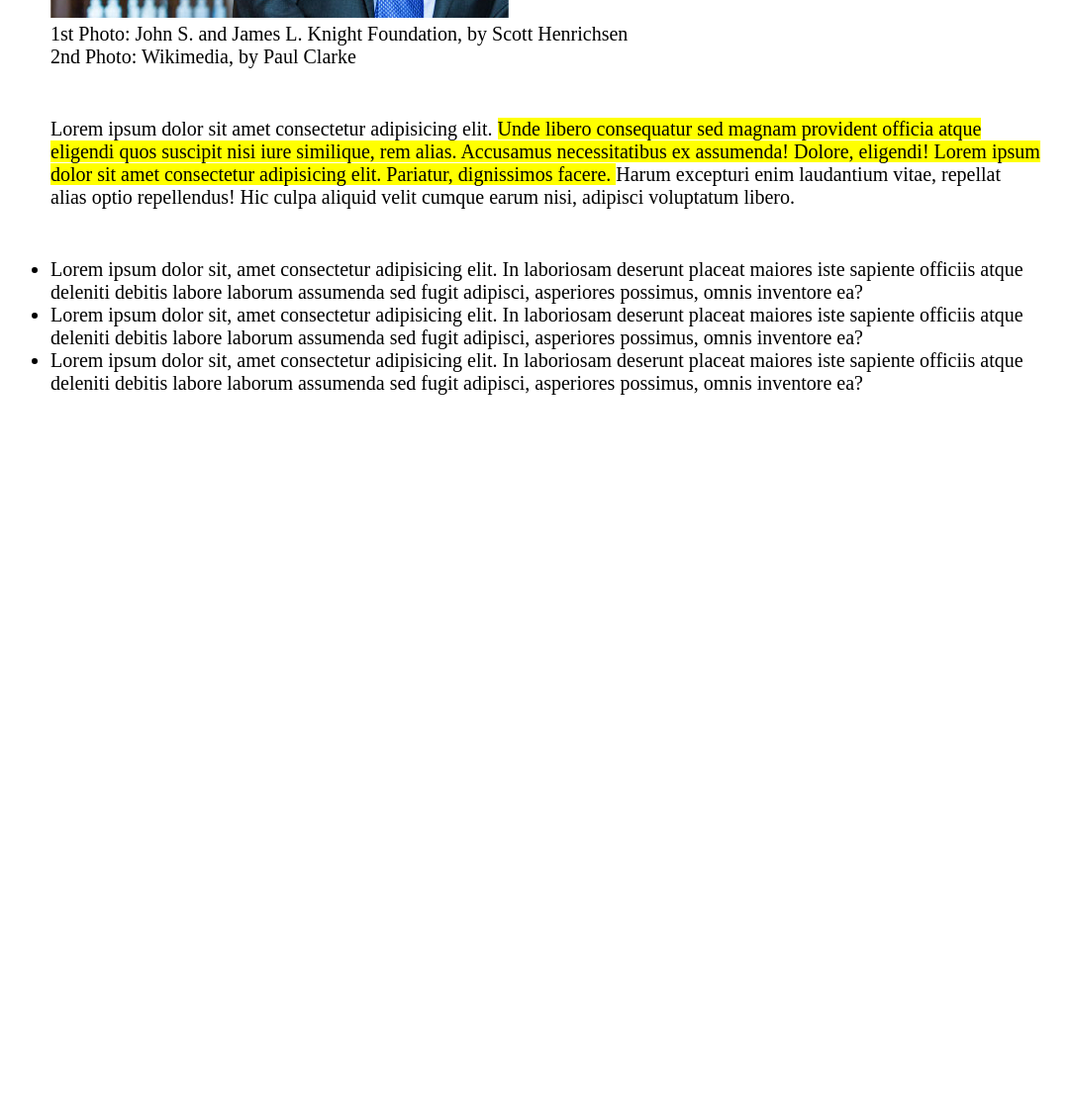
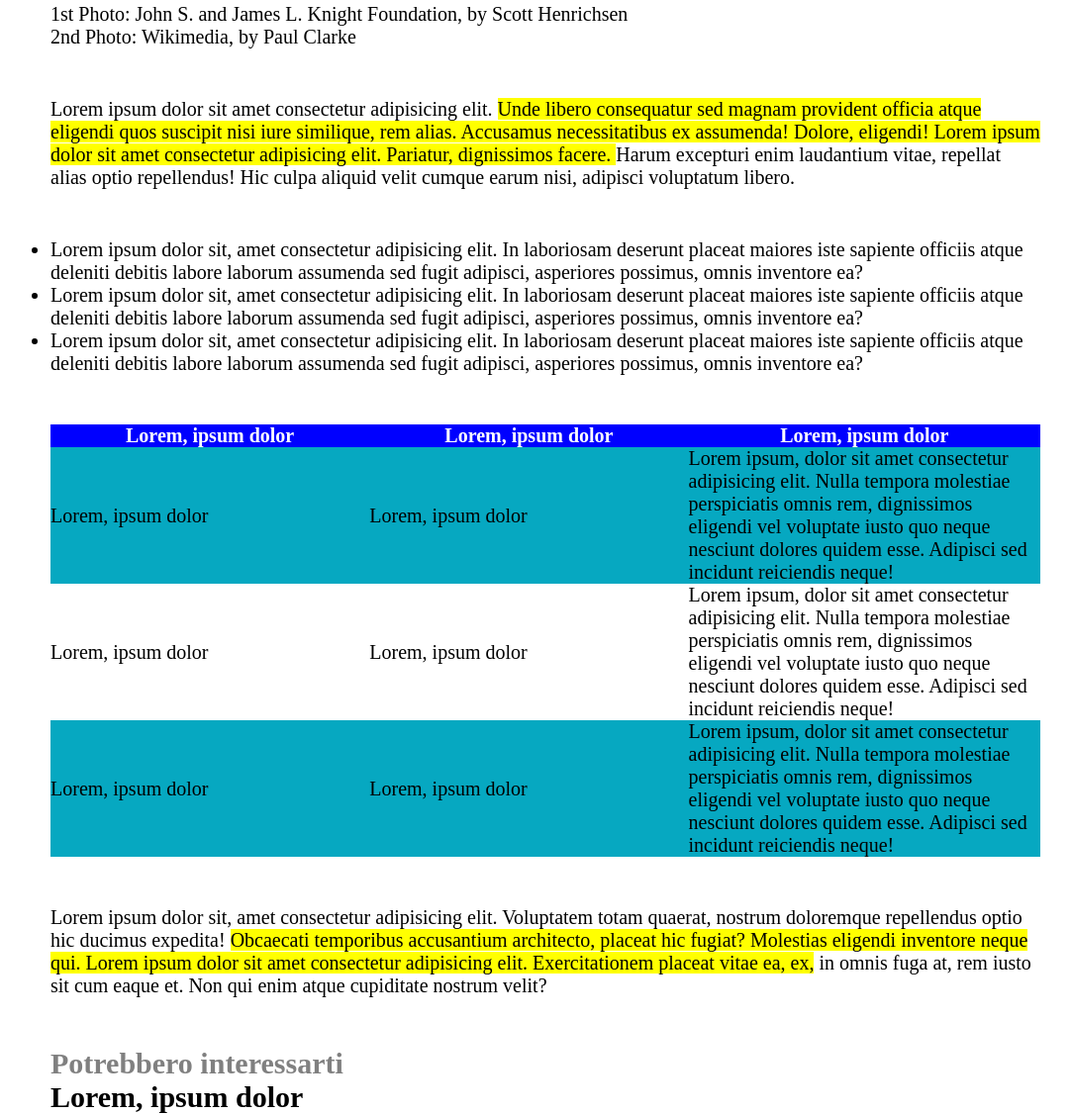
Before and after one commit to valeriogonini/nome-repo, a plain HTML site: page index.html in a window 1280 px wide. Shown: the part 1005-2131 px from the top of the page at 99% size, without its empty margins (89-1171 px from the left). Before the commit the page ends 1404 px from the top, so only its background shows below. Drawn offline with Linux system fonts and the light colour scheme.

Commit message:
table fatta

```diff
--- a/index.html
+++ b/index.html
@@ -5,13 +5,16 @@
     <meta name="viewport" content="width=device-width, initial-scale=1.0">
     <title>Tim</title>
     <link rel="stylesheet" href="style.css">
+
 </head>
 <body>
     <div class="background">
-        <img class="logoboolean" src="file:///C:/Users/valer/AppData/Local/Temp/47085fc7-76df-4c47-be15-a3ae3121c334_img%20(1).zip.334/img/logo.svg" alt="">
+        <div>
+            <img class="logoboolean" src="file:///C:/Users/valer/AppData/Local/Temp/47085fc7-76df-4c47-be15-a3ae3121c334_img%20(1).zip.334/img/logo.svg" alt="">
+        </div>
     </div>
 
-   <div class="header1">
+   <div class="margine">
     <header >
         <div class="header1">
             <h1>Internet deve essere al servizio del "bene pubblico": il madifesto di Tim Berners-Lee</h1>
@@ -23,11 +26,11 @@
     <section >
         <div class="fototim"> <img src="./img/tim-1.jpg" alt=""></div>
         <div> <img src="./img/tim-2.jpg" alt=""></div>
-        <div>1st Photo: John S. and James L. Knight Foundation, by Scott Henrichsen</div>
-        <div>2nd Photo: Wikimedia, by Paul Clarke</div>
+        <p>1st Photo: John S. and James L. Knight Foundation, by Scott Henrichsen</p>
+        <p>2nd Photo: Wikimedia, by Paul Clarke</p>
     </section>
     <section>
-       <p class="lorem">Lorem ipsum dolor sit amet consectetur adipisicing elit. <span class="messimportante"> Unde libero consequatur sed magnam provident officia atque eligendi quos suscipit nisi iure similique, rem alias. Accusamus necessitatibus ex assumenda! Dolore, eligendi!
+       <p class="lorem1">Lorem ipsum dolor sit amet consectetur adipisicing elit. <span class="messimportante"> Unde libero consequatur sed magnam provident officia atque eligendi quos suscipit nisi iure similique, rem alias. Accusamus necessitatibus ex assumenda! Dolore, eligendi!
         Lorem ipsum dolor sit amet consectetur adipisicing elit. Pariatur, dignissimos facere. </span> Harum excepturi enim laudantium vitae, repellat alias optio repellendus! Hic culpa aliquid velit cumque earum nisi, adipisci voluptatum libero.
        </p>
     </section>
@@ -38,9 +41,52 @@
             <li>Lorem ipsum dolor sit, amet consectetur adipisicing elit. In laboriosam deserunt placeat maiores iste sapiente officiis atque deleniti debitis labore laborum assumenda sed fugit adipisci, asperiores possimus, omnis inventore ea?</li>
         </ul>
     </section>
+    <section>
+        <table>
+            <thead>
+                <tr>
+                    <th>Lorem, ipsum dolor</th>
+                    <th>Lorem, ipsum dolor</th>
+                    <th>Lorem, ipsum dolor</th>
+                </tr>
+            </thead>
+            <tbody class="coloreceleste">
+                <tr>
+                    <td>Lorem, ipsum dolor</td>
+                    <td>Lorem, ipsum dolor</td>
+                    <td>Lorem ipsum, dolor sit amet consectetur adipisicing elit. Nulla tempora molestiae perspiciatis omnis rem, dignissimos eligendi vel voluptate iusto quo neque nesciunt dolores quidem esse. Adipisci sed incidunt reiciendis neque!</td>
+                </tr>
+            </tbody>
+            <tbody>
+                <tr>
+                    <td>Lorem, ipsum dolor</td>
+                    <td>Lorem, ipsum dolor</td>
+                    <td>Lorem ipsum, dolor sit amet consectetur adipisicing elit. Nulla tempora molestiae perspiciatis omnis rem, dignissimos eligendi vel voluptate iusto quo neque nesciunt dolores quidem esse. Adipisci sed incidunt reiciendis neque!</td>
+                </tr>
+            </tbody>
+            <tfoot class="coloreceleste">
+                <tr>
+                    <td>Lorem, ipsum dolor</td>
+                    <td>Lorem, ipsum dolor</td>
+                    <td>Lorem ipsum, dolor sit amet consectetur adipisicing elit. Nulla tempora molestiae perspiciatis omnis rem, dignissimos eligendi vel voluptate iusto quo neque nesciunt dolores quidem esse. Adipisci sed incidunt reiciendis neque!</td>
+                </tr>
+            </tfoot>
+        </table>
+    </section>
+    <section>
+        <p class="lorem1">Lorem ipsum dolor sit, amet consectetur adipisicing elit. Voluptatem totam quaerat, nostrum doloremque repellendus optio hic ducimus expedita! <span class="messimportante">Obcaecati temporibus accusantium architecto, placeat hic fugiat? Molestias eligendi inventore neque qui. Lorem ipsum dolor sit amet consectetur adipisicing elit. Exercitationem placeat vitae ea, ex,</span> in omnis fuga at, rem iusto sit cum eaque et. Non qui enim atque cupiditate nostrum velit? </p>
+    </section>
+    </main>
+    <footer>
+        <p style="color: gray;">Potrebbero interessarti</p>
+       <div class="fotointeresse1">Lorem, ipsum dolor
 
-    </main>
+       </div>
+
+
+    </footer>
    </div>
+
 
 
 
--- a/style.css
+++ b/style.css
@@ -2,6 +2,7 @@
     margin: 0;
     padding: 0;
     box-sizing: border-box;
+
 }
 .background{
     background-color: rgb(48, 128, 239);
@@ -10,10 +11,10 @@
     background-size: 300px;
 
 }
-.header1{
+.margine{
     width: 1000px;
     margin: auto;
-    margin-top: 30px;
+
 }
 .logoboolean{
     width: 200px;
@@ -27,11 +28,12 @@ h1{
 }
 .fontsize{
     font-size: 20px;
+
 }
 .fototim{
     margin-top: 20px;
 }
-.lorem{
+.lorem1{
     margin-top: 50px;
 }
 .messimportante{
@@ -40,4 +42,34 @@ h1{
 }
 .lista{
     margin-top: 50px;
+
 }
+
+table{
+    margin-top: 50px;
+
+    border-spacing: 0;
+
+
+
+}
+thead{
+    background-color: blue;
+    color: white;
+
+}
+.coloreceleste{
+    background-color: rgb(6, 168, 193);
+
+}
+th{
+    width: 3%;
+}
+footer{
+    font-size: 30px;
+    margin-top: 50px;
+    font-weight: 600;
+}
+.fotointeresse1{
+    background-image: url()
+}
```
